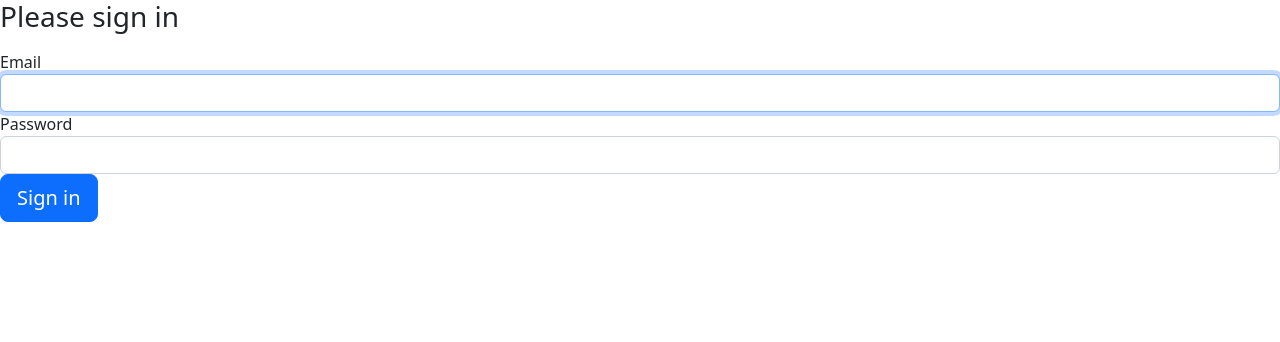
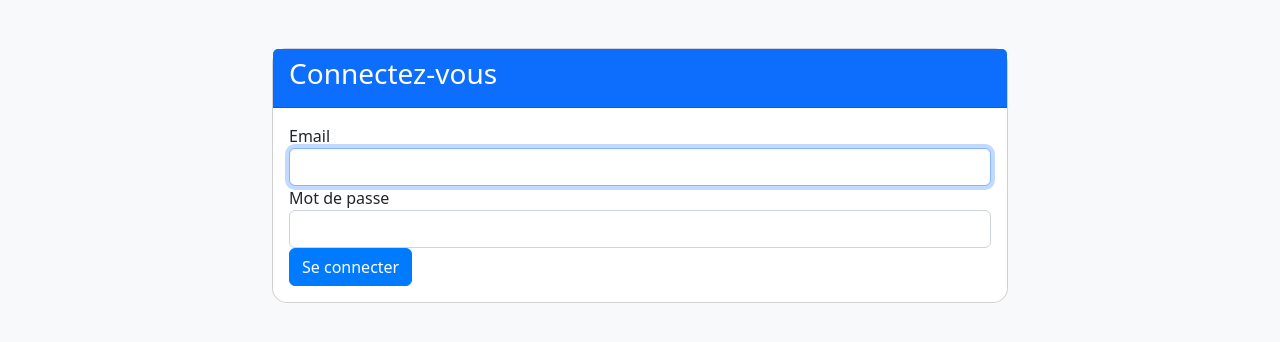
Before and after one commit to jessicakuijer/cgpCrm, a Symfony app: template templates/security/login.html.twig in a window 1280 px wide. Shown: the top 342 px of the page. Run offline with Twig, Linux system fonts and the light colour scheme; the template is opened without the code that fills it, so the values that code supplies are empty; some libraries are stand-ins or nearby versions.

Commit message:
🎨 style(css) : ajouter des styles pour le fond, les cartes et les boutons ✨ fonctionnalité(twig) : ajouter des cartes pour la page d'accueil et la page de connexion Les styles ajoutés améliorent l'apparence de l'application en ajoutant un fond de couleur claire, des bordures arrondies pour les cartes et une couleur de bouton cohérente. Les cartes ajoutées pour la page d'accueil et la page de connexion améliorent l'expérience utilisateur en fournissant une présentation claire et organisée des informations.

```diff
--- a/templates/security/login.html.twig
+++ b/templates/security/login.html.twig
@@ -3,6 +3,14 @@
 {% block title %}Log in!{% endblock %}
 
 {% block body %}
+<div class="container">
+    <div class="row justify-content-center">
+        <div class="col-12 col-md-8">
+            <div class="card mt-5">
+                <div class="card-header bg-primary text-white">
+                    <h3>Connectez-vous</h3>
+                </div>
+                <div class="card-body">
                     <form method="post">
                         {% if error %}
                             <div class="alert alert-danger">{{ error.messageKey|trans(error.messageData, 'security') }}</div>
@@ -10,33 +18,50 @@
 
                         {% if app.user %}
                             <div class="mb-3">
-            You are logged in as {{ app.user.userIdentifier }}, <a href="{{ path('app_logout') }}">Logout</a>
+                                Vous êtes connecté en tant que {{ app.user.userIdentifier }}, <a href="{{ path('app_logout') }}">Déconnexion</a>
                             </div>
                         {% endif %}
 
-    <h1 class="h3 mb-3 font-weight-normal">Please sign in</h1>
+                        <div class="form-group">
                             <label for="inputEmail">Email</label>
                             <input type="email" value="{{ last_username }}" name="email" id="inputEmail" class="form-control" autocomplete="email" required autofocus>
-    <label for="inputPassword">Password</label>
+                        </div>
+                        <div class="form-group">
+                            <label for="inputPassword">Mot de passe</label>
                             <input type="password" name="password" id="inputPassword" class="form-control" autocomplete="current-password" required>
+                        </div>
 
-    <input type="hidden" name="_csrf_token"
-           value="{{ csrf_token('authenticate') }}"
-    >
+                        <input type="hidden" name="_csrf_token" value="{{ csrf_token('authenticate') }}">
 
-    {#
-        Uncomment this section and add a remember_me option below your firewall to activate remember me functionality.
-        See https://symfony.com/doc/current/security/remember_me.html
-
+                        {# Uncomment this section and add a remember_me option below your firewall to activate remember me functionality. See https://symfony.com/doc/current/security/remember_me.html
                             <div class="checkbox mb-3">
                                 <label>
-                <input type="checkbox" name="_remember_me"> Remember me
+                                    <input type="checkbox" name="_remember_me"> Se souvenir de moi
                                 </label>
                             </div>
                         #}
 
-    <button class="btn btn-lg btn-primary" type="submit">
-        Sign in
-    </button>
+                        <button class="btn btn-primary" type="submit">Se connecter</button>
                     </form>
+                </div>
+            </div>
+        </div>
+    </div>
+</div>
 {% endblock %}
+
+{% block stylesheets %}
+{{ parent() }}
+<style>
+    body {
+        background-color: #f8f9fa;
+    }
+    .card {
+        border-radius: 15px;
+    }
+    .btn-primary {
+        background-color: #007bff;
+        border-color: #007bff;
+    }
+</style>
+{% endblock %}
```
Also changed, not shown: assets/css/style.css (+10 -0 lines), templates/home/index.html.twig (+16 -4 lines). Lines whose indentation alone changed are shown as unchanged.
